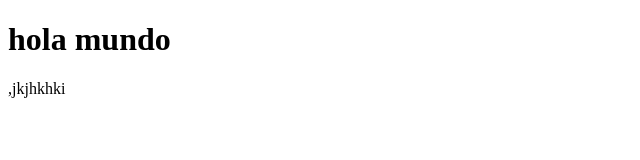
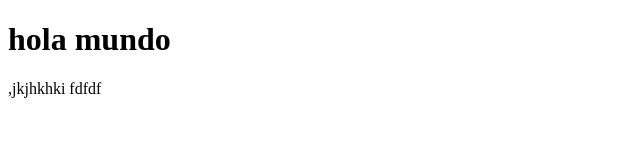
Before and after one commit to Davidsanch3z/quatro2, a plain HTML site: page web.html in a window 1280 px wide. Shown: the full height of the page, 0-640 px from the left. Drawn offline with Linux system fonts and the light colour scheme.

Commit message:
Añadiendo error

```diff
--- a/web.html
+++ b/web.html
@@ -8,5 +8,6 @@
 <body>
     <h1>hola mundo </h1>
     ,jkjhkhki
+    fdfdf
 </body>
 </html>
```
